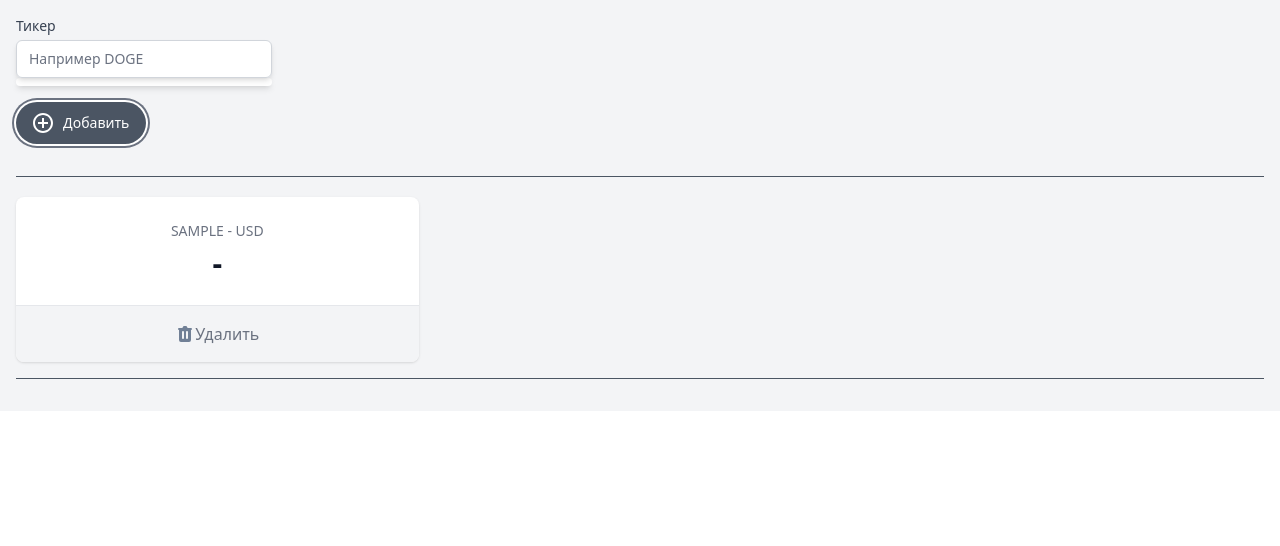
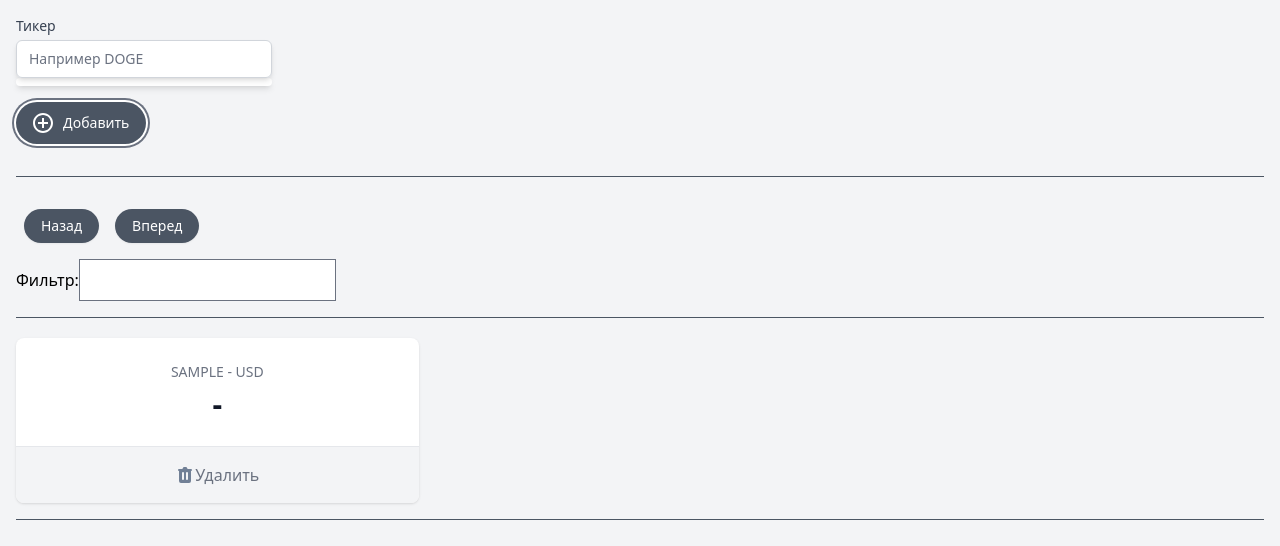
Before and after one commit to Danila122/cryptocurrency, a Vue app: page / in a window 1280 px wide. Both pictures are taken after typing "Sample" into the empty fields and a click on the button "Добавить". Shown: the top 546 px of the page. Built offline with nearby package versions, Linux system fonts and the light colour scheme; the HTML template or start-up script is replaced by a standard one.

Commit message:
Add filter tickets

```diff
--- a/src/App.vue
+++ b/src/App.vue
@@ -50,10 +50,21 @@
         </button>
       </section>
       <template v-if="tickers.length>0">
+        <hr class="w-full border-t border-gray-600 my-4"/>
+          <button
+            class="my-4 mx-2 inline-flex items-center py-2 px-4 border border-transparent shadow-sm text-sm leading-4 font-medium rounded-full text-white bg-gray-600 hover:bg-gray-700 transition-colors duration-300 focus:outline-none focus:ring-2 focus:ring-offset-2 focus:ring-gray-500"
+            >Назад
+          </button>
+          <button
+            class="my-4 mx-2 inline-flex items-center py-2 px-4 border border-transparent shadow-sm text-sm leading-4 font-medium rounded-full text-white bg-gray-600 hover:bg-gray-700 transition-colors duration-300 focus:outline-none focus:ring-2 focus:ring-offset-2 focus:ring-gray-500"
+            >Вперед
+          </button>
+          <div>Фильтр:<input v-model="filter"/>
+        </div>
         <hr class="w-full border-t border-gray-600 my-4" />
         <dl class="mt-5 grid grid-cols-1 gap-5 sm:grid-cols-3">
           <div
-            v-for="(item, idx) in tickers"
+            v-for="(item, idx) in filterTickers()"
             :key="idx"
             @click="select(item)"
             :class="{
@@ -147,11 +158,11 @@ export default {
       selected: null,
       graph: [],
       similar: false,
+      filter:"",
     };
   },
 
   created(){
-
 
     const tickersData = localStorage.getItem('cryptocurrency');
     if(tickersData){
@@ -162,8 +173,11 @@ export default {
 
   methods:{
 
+    filterTickers(){
+      return this.tickers.filter((ticker)=> ticker.name.includes(this.filter.toUpperCase()))
+    },
+
     add(){
-      // this.inputValidation()
 
       if(this.ticker.trim() == '' || this.similar) return
 
```
